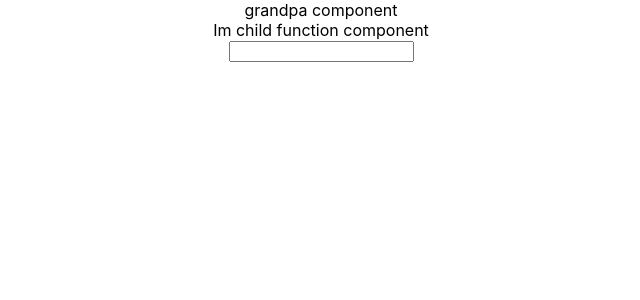
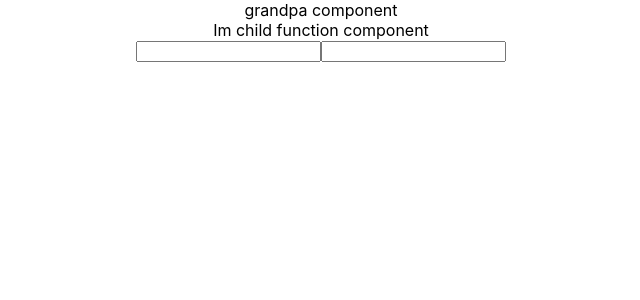
Before and after one commit to audelqua/render-huge-list, a React (Create React App) app: page / in a window 1280 px wide. Shown: the top 300 px of the page, without its empty margins (319-959 px from the left). Built offline with nearby package versions, Linux system fonts and the light colour scheme.

Commit message:
create a ref with useRef hook

```diff
--- a/src/components/sampleOfUsingRef/index.jsx
+++ b/src/components/sampleOfUsingRef/index.jsx
@@ -21,12 +21,19 @@ class SampleOfUsingRef extends Component {
 export default SampleOfUsingRef
 
 const ChildFunctionComponent = (props) => {
-    const myRef = React.createRef()
-    console.log(myRef)
+    const myRefWithReactCreateRef = React.createRef()
+    const myRefWithHook = React.useRef()
+
+
+    console.log('with create:', myRefWithReactCreateRef)
+    console.log('with hook:', myRefWithHook)
+
+
     return (
         <>
             <div>Im child function component</div>
-            <input ref={myRef}/>
+            <input ref={myRefWithReactCreateRef}/>
+            <input ref={myRefWithHook}/>
         </>
     )
 }
```
